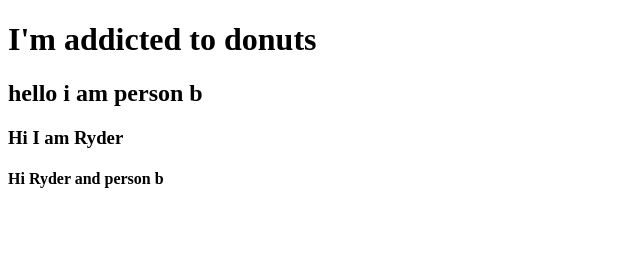
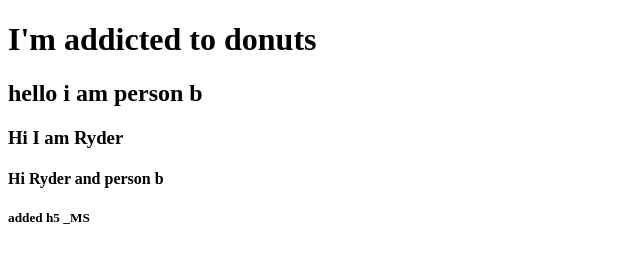
Before and after one commit to dhysdrn/donut, a plain HTML site: page index.html in a window 1280 px wide. Shown: the full height of the page, 0-640 px from the left. Drawn offline with Linux system fonts and the light colour scheme.

Commit message:
added h5 _MS

```diff
--- a/index.html
+++ b/index.html
@@ -9,5 +9,6 @@
     <h2>hello i am person b</h2>
     <h3>Hi I am Ryder</h3>
     <h4>Hi Ryder and person b</h4>
+<h5>added h5 _MS</h5>
 </body>
 </html>
```
